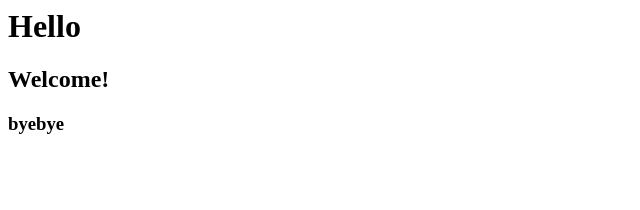
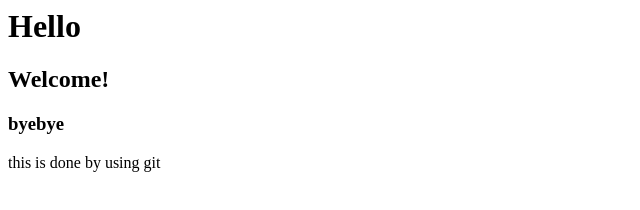
Before and after one commit to meghana-gr/git-Branching, a plain HTML site: page index.html in a window 1280 px wide. Shown: the whole page, without its empty margins (0-640 px from the left). Drawn offline with Linux system fonts and the light colour scheme.

Commit message:
added line 4

```diff
--- a/index.html
+++ b/index.html
@@ -1,3 +1,4 @@
 <h1>Hello</h1>
 <h2>Welcome!</h2>
 <h3>byebye</h3>
+<p>this is done by using git</P>
```
